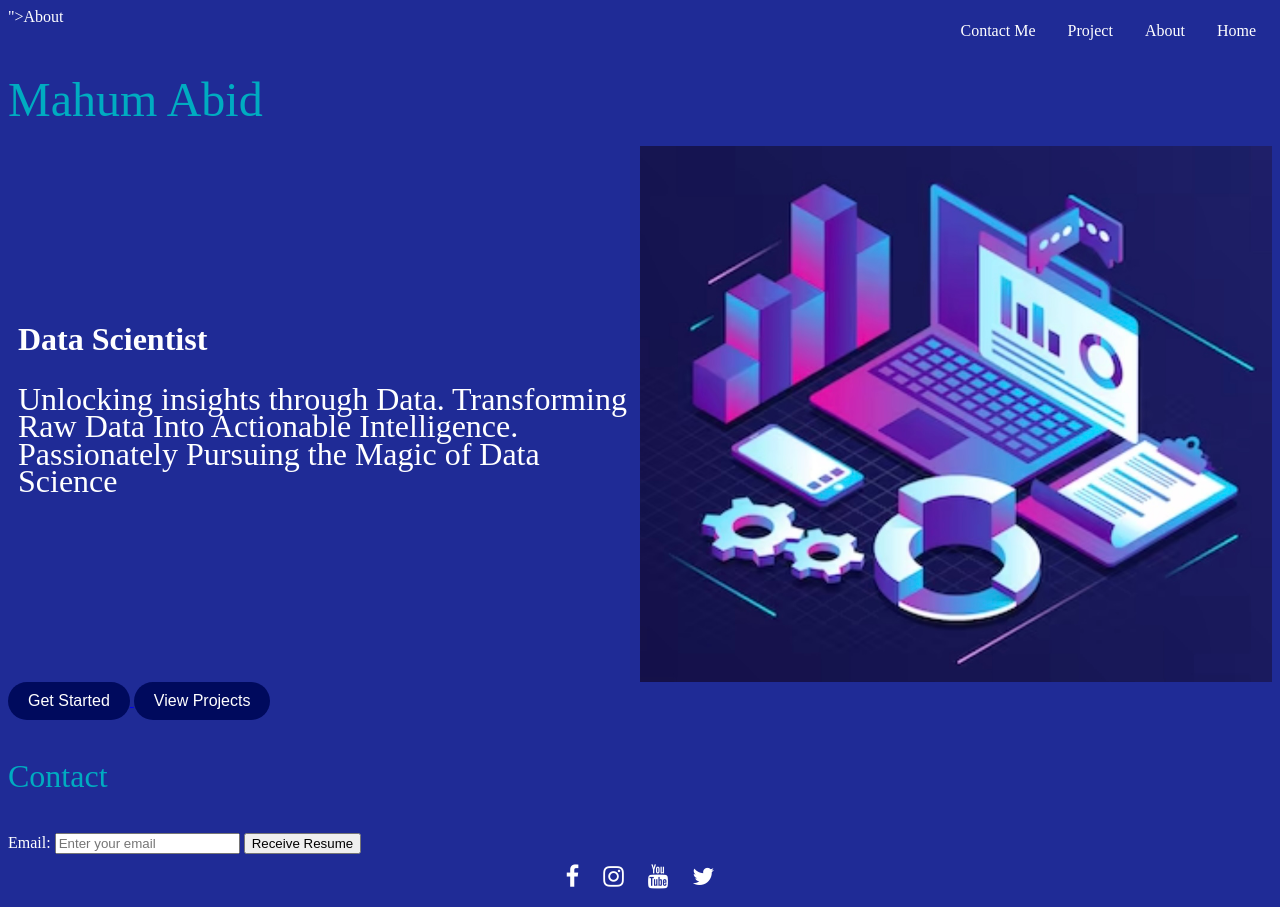
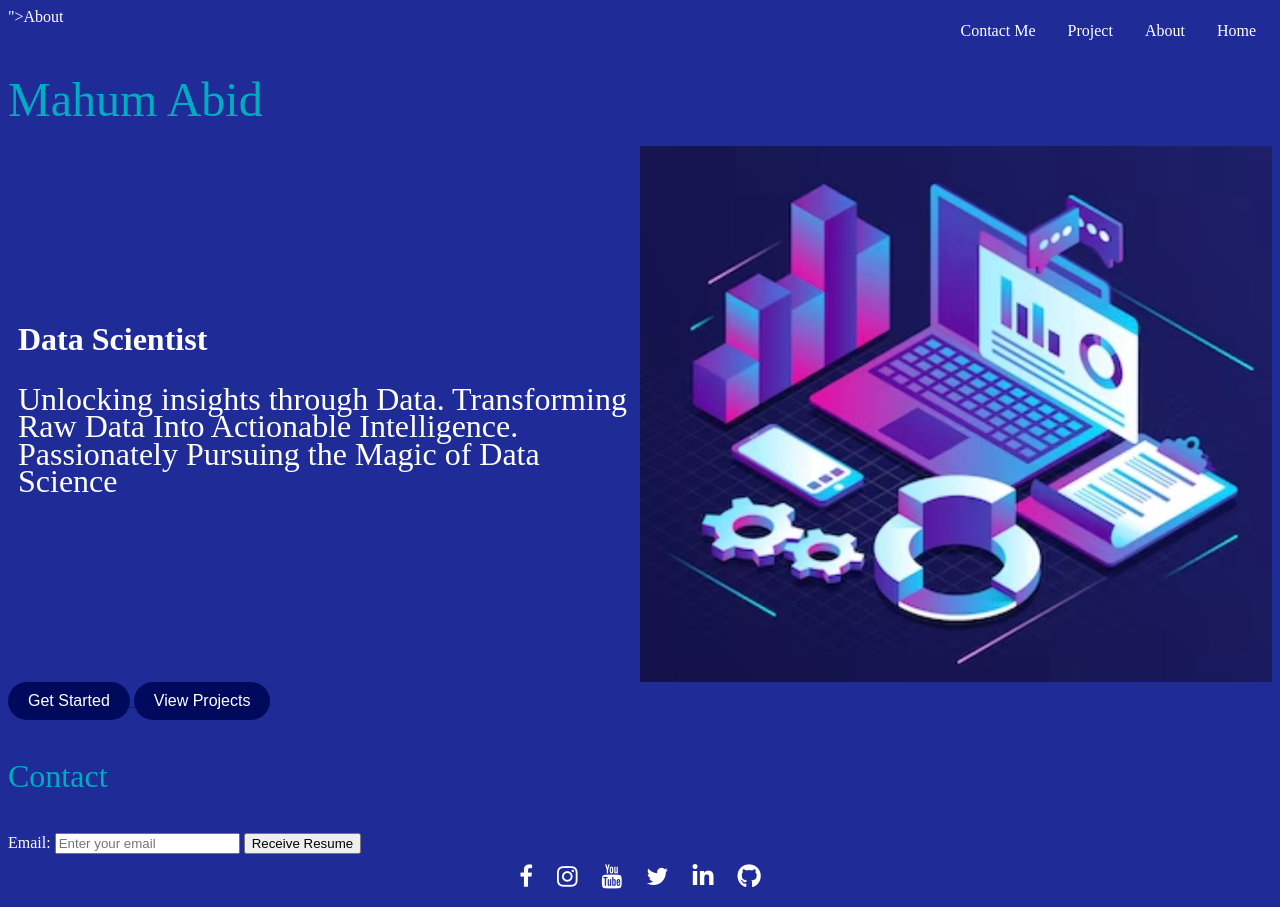
Before and after one commit to mahumabid/webdevproject1, a website: page documents/index1.html in a window 1280 px wide. Drawn offline with Linux system fonts and the light colour scheme.

Commit message:
Added github and lunkedln links and logos

```diff
--- a/documents/index1.html
+++ b/documents/index1.html
@@ -42,6 +42,8 @@
         <a href="https://www.instagram.com/"><i class="fa fa-instagram"></i></a>
         <a href="https://www.youtube.com/"><i class="fa fa-youtube"></i></a>
         <a href="https://www.twitter.com/"><i class="fa fa-twitter"></i></a>
+        <a href="https://github.com/"><i class="fab fa-linkedin"></i></a>
+        <a href="https://linkedln.com/"><i class="fab fa-github"></i></a>
         </div>
       </div>
 
```
Also changed, not shown: documents/index2.html (+2 -0 lines).
